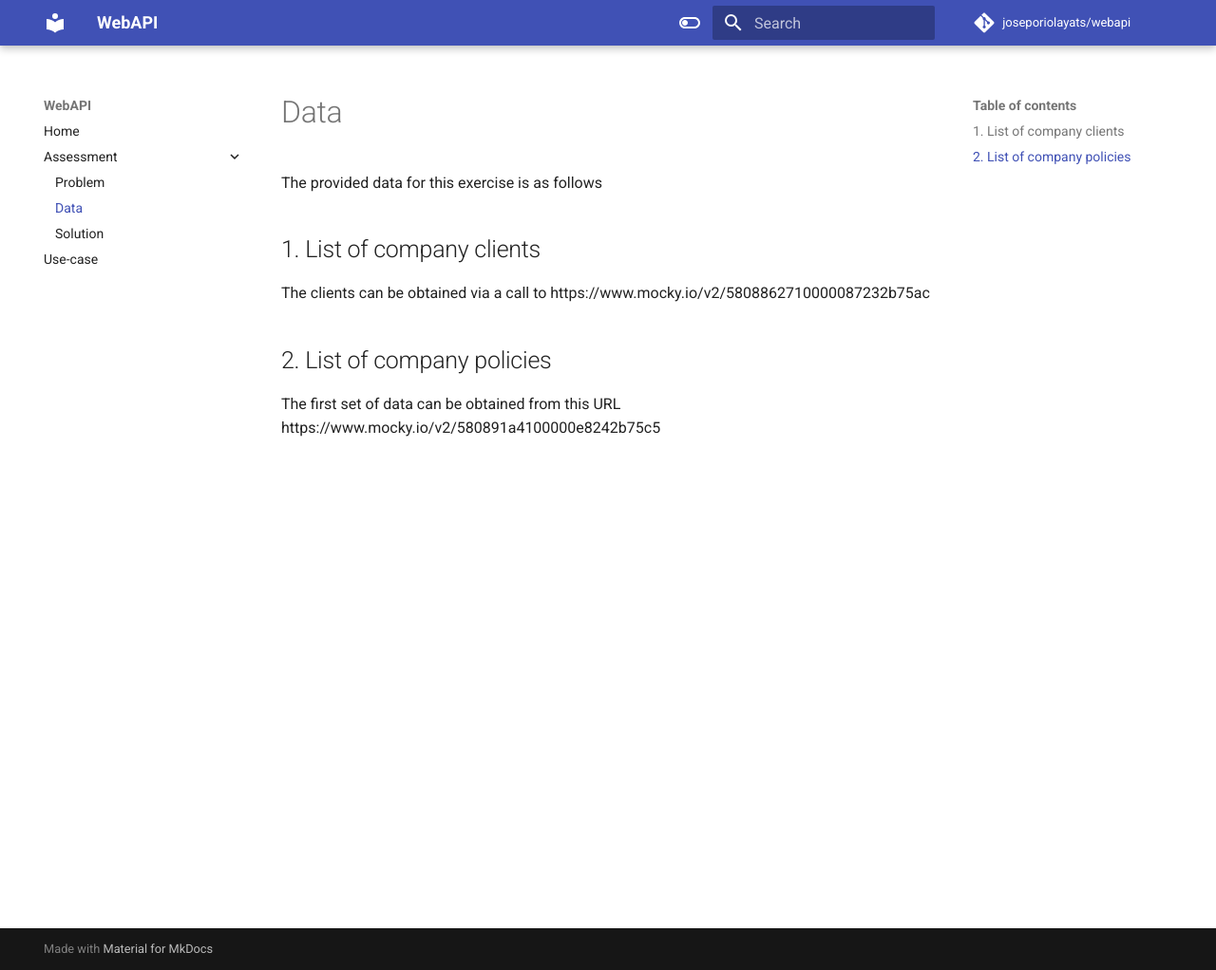
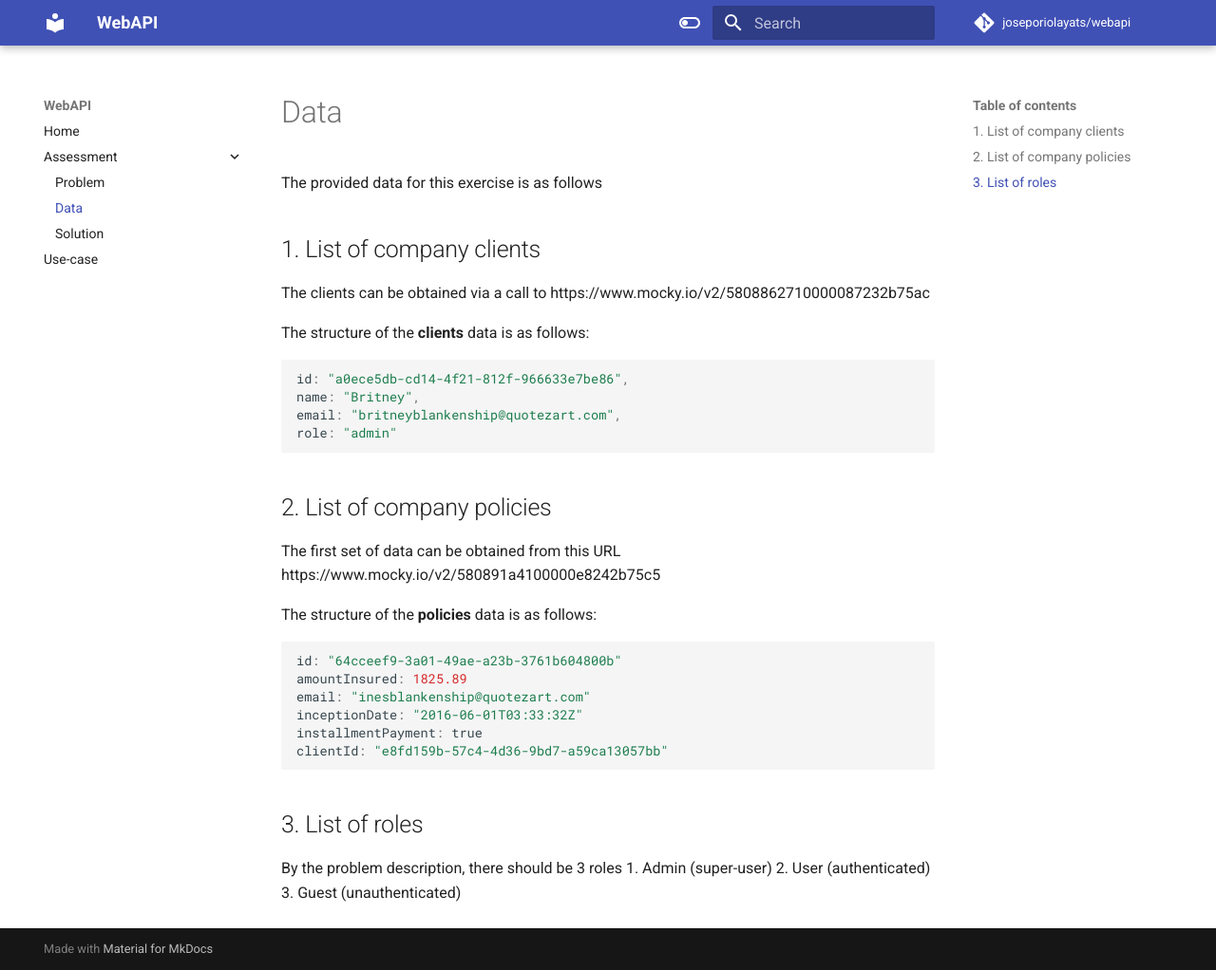
Before and after one commit to joseporiolayats/webapi, an MkDocs documentation site: the page built from docs/data.md, in a window 1280 px wide and 1022 px high. Shown: the whole window at 95% size. Built offline with MkDocs 1.6.1 and Material for MkDocs 9.7.7, drawn with Linux system fonts in a browser that asks for light colours; comment, search, counter and statistics services are not loaded.

Commit message:
Upgraded documentation

````diff
--- a/docs/data.md
+++ b/docs/data.md
@@ -6,6 +6,30 @@ The provided data for this exercise is as follows
 The clients can be obtained via a call to
 https://www.mocky.io/v2/5808862710000087232b75ac
 
+The structure of the **clients** data is as follows:
+```json
+id: "a0ece5db-cd14-4f21-812f-966633e7be86",
+name: "Britney",
+email: "britneyblankenship@quotezart.com",
+role: "admin"
+```
+
 ## 2. List of company policies
 The first set of data can be obtained from this URL
 https://www.mocky.io/v2/580891a4100000e8242b75c5
+
+The structure of the **policies** data is as follows:
+```json
+id: "64cceef9-3a01-49ae-a23b-3761b604800b"
+amountInsured: 1825.89
+email: "inesblankenship@quotezart.com"
+inceptionDate: "2016-06-01T03:33:32Z"
+installmentPayment: true
+clientId: "e8fd159b-57c4-4d36-9bd7-a59ca13057bb"
+```
+
+## 3. List of roles
+By the problem description, there should be 3 roles
+1. Admin (super-user)
+2. User (authenticated)
+3. Guest (unauthenticated)
````
